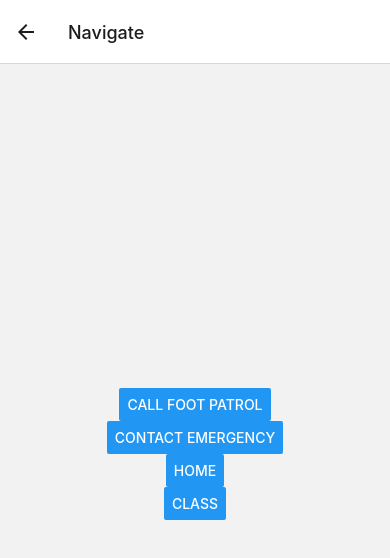
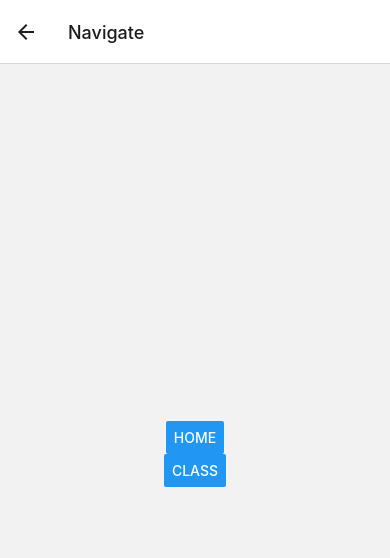
Before and after one commit to michellerosem/SheHacks8, a React Native app: screen /Navigate in a window 390 px wide. Shown: the top 558 px of the page. Built offline with nearby package versions, Linux system fonts and the light colour scheme.

Commit message:
Deleted Foot Patrol and Contact Emergency

```diff
--- a/Navigate.js
+++ b/Navigate.js
@@ -5,14 +5,14 @@ import { View, Button, StyleSheet } from 'react-native';
 const Navigate = ({ navigation }) => {
   return (
     <View style={styles.container}>
-      <Button
+      {/* <Button
         title="Call Foot Patrol"
         onPress={() => console.log('Call Foot Patrol pressed')}
-      />
-      <Button
+      /> */}
+      {/* <Button
         title="Contact Emergency"
         onPress={() => console.log('Contact Emergency pressed')}
-      />
+      /> */}
       <Button
         title="Home"
         onPress={() => console.log('Home pressed')}
```
